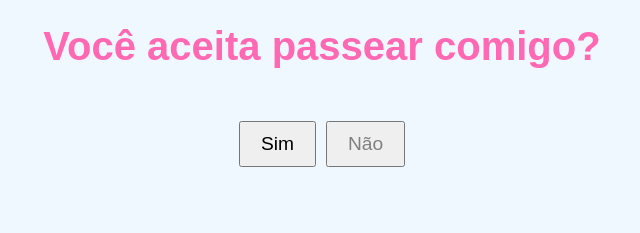
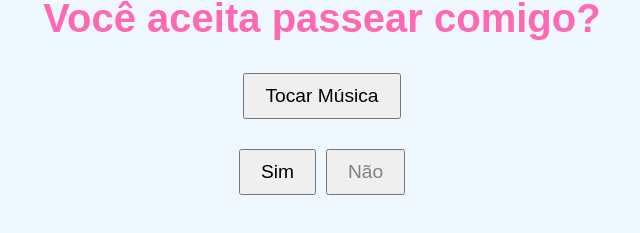
Before and after one commit to emersongomesgs/emerson.gomes, a plain HTML site: page index.html in a window 1280 px wide. Shown: the part 457-690 px from the top of the page, without its empty margins (318-958 px from the left). Drawn offline with Linux system fonts and the light colour scheme.

Commit message:
Update index.html

```diff
--- a/index.html
+++ b/index.html
@@ -59,6 +59,7 @@
 
     <img src="https://github.com/emersongomesgs/emerson.gomes/raw/main/Image%20(2).jpg" alt="Buquê de Flores" class="flower-bouquet">
     <h1>Você aceita passear comigo?</h1>
+    <button onclick="document.getElementById('background-music').play()">Tocar Música</button>
     <div class="buttons">
         <button onclick="openWhatsApp()">Sim</button>
         <button id="no-button">Não</button>
```
